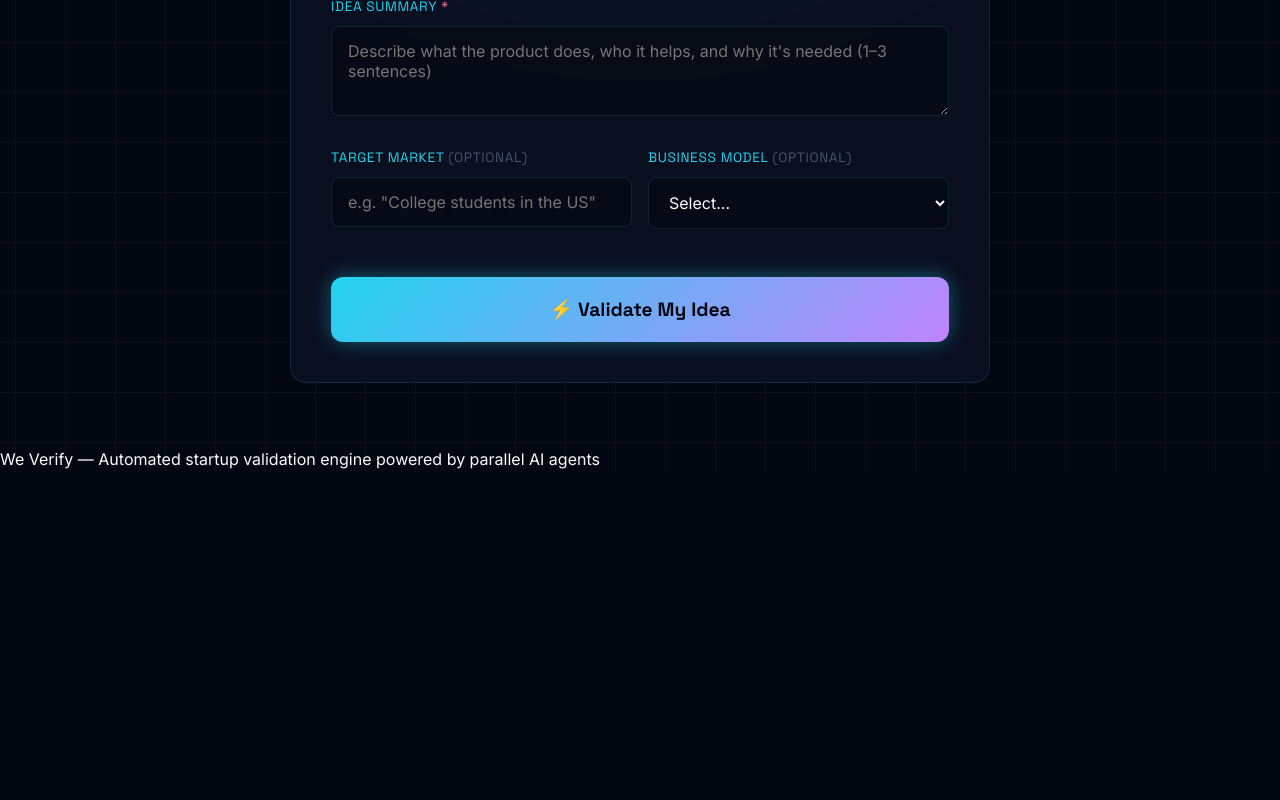
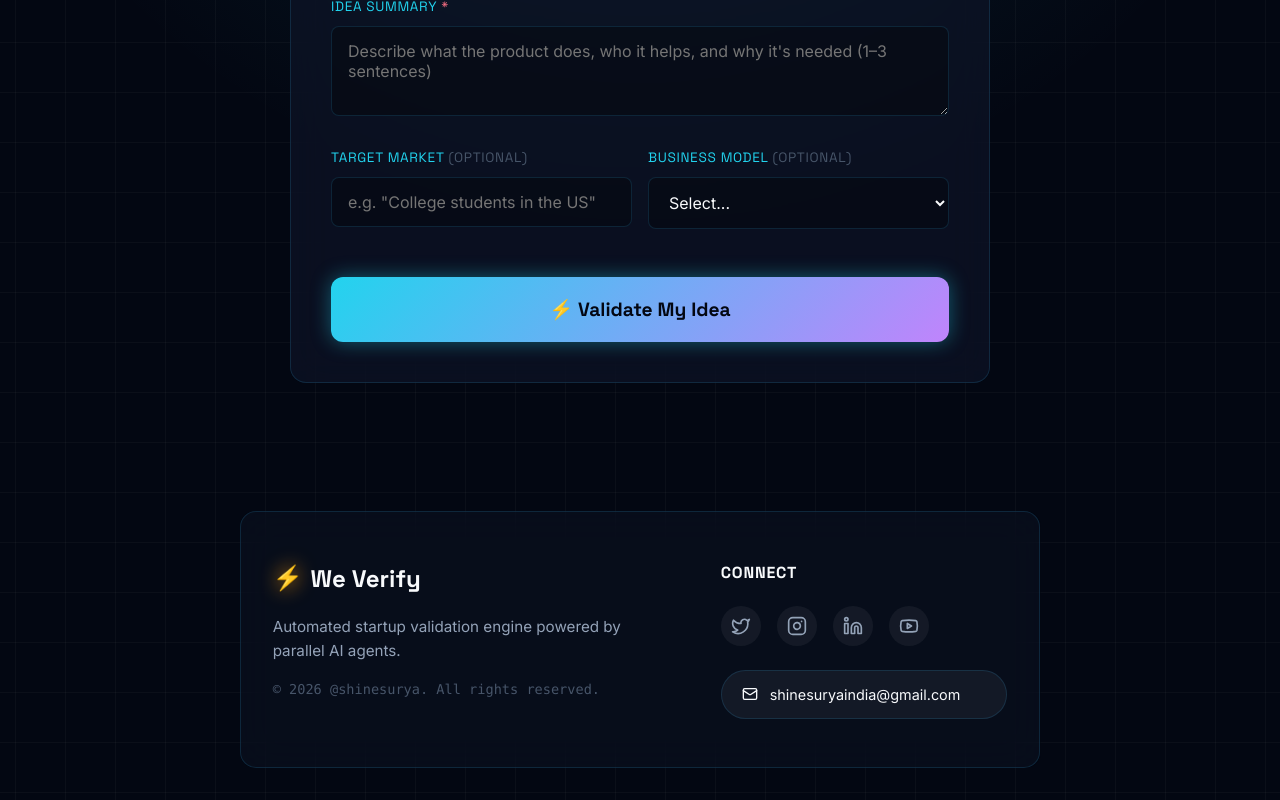
Before and after one commit to Suryabarsaiya/we-verify, a React (Vite) app in the folder client/: page / in a window 1280 px wide. Shown: the part 508-1308 px from the top of the page. Before the commit the page ends 981 px from the top, so only its background shows below. Built offline with nearby package versions, Linux system fonts and the light colour scheme; no server answers.

Commit message:
feat: expert UI/UX footer with personal links

```diff
--- a/client/src/App.css
+++ b/client/src/App.css
@@ -714,3 +714,132 @@ h5 {
         grid-template-columns: 1fr;
     }
 }
+
+/* ════ EXPERT UI/UX FOOTER ════ */
+.app-footer {
+    max-width: 1200px;
+    margin: 4rem auto 2rem;
+    padding: 3rem 2rem;
+    background: rgba(15, 23, 42, 0.4);
+    border: 1px solid var(--glass-border);
+    border-radius: var(--radius-lg);
+    backdrop-filter: blur(20px);
+}
+
+.footer-content {
+    display: flex;
+    justify-content: space-between;
+    flex-wrap: wrap;
+    gap: 3rem;
+}
+
+.footer-brand {
+    max-width: 400px;
+}
+
+.logo-small {
+    display: flex;
+    align-items: center;
+    gap: 0.5rem;
+    margin-bottom: 1rem;
+}
+
+.logo-icon.small {
+    font-size: 1.5rem;
+}
+
+.logo-small h2 {
+    font-family: var(--font-heading);
+    font-size: 1.5rem;
+    font-weight: 700;
+    color: var(--text-primary);
+}
+
+.footer-brand p {
+    color: var(--text-secondary);
+    font-size: 0.95rem;
+    line-height: 1.6;
+    margin-bottom: 1rem;
+}
+
+.footer-brand .copyright {
+    color: var(--text-muted);
+    font-size: 0.85rem;
+    font-family: var(--font-mono);
+}
+
+.footer-links h3 {
+    font-size: 1rem;
+    color: var(--text-primary);
+    margin-bottom: 1.25rem;
+    font-family: var(--font-heading);
+    text-transform: uppercase;
+    letter-spacing: 0.05em;
+}
+
+.social-links {
+    display: flex;
+    gap: 1rem;
+    margin-bottom: 1.5rem;
+}
+
+.social-icon {
+    display: flex;
+    align-items: center;
+    justify-content: center;
+    width: 40px;
+    height: 40px;
+    border-radius: 50%;
+    background: rgba(255, 255, 255, 0.05);
+    color: var(--text-secondary);
+    transition: all 0.3s ease;
+    border: 1px solid transparent;
+}
+
+.social-icon:hover {
+    background: rgba(34, 211, 238, 0.1);
+    color: var(--neon-cyan);
+    border-color: var(--neon-cyan);
+    box-shadow: 0 0 15px rgba(34, 211, 238, 0.2);
+    transform: translateY(-2px);
+}
+
+.email-link {
+    display: flex;
+    align-items: center;
+    gap: 0.75rem;
+    padding: 0.75rem 1.25rem;
+    background: rgba(255, 255, 255, 0.05);
+    border: 1px solid var(--glass-border);
+    border-radius: 100px;
+    color: var(--text-primary);
+    text-decoration: none;
+    font-size: 0.9rem;
+    transition: all 0.3s ease;
+    width: fit-content;
+}
+
+.email-link .arrow-icon {
+    opacity: 0;
+    transform: translate(-5px, 5px);
+    transition: all 0.3s ease;
+    color: var(--neon-cyan);
+}
+
+.email-link:hover {
+    background: rgba(34, 211, 238, 0.05);
+    border-color: var(--neon-cyan);
+    box-shadow: 0 0 20px rgba(34, 211, 238, 0.15);
+}
+
+.email-link:hover .arrow-icon {
+    opacity: 1;
+    transform: translate(0, 0);
+}
+
+@media (max-width: 768px) {
+    .footer-content {
+        flex-direction: column;
+        gap: 2rem;
+    }
+}
--- a/client/src/App.jsx
+++ b/client/src/App.jsx
@@ -3,6 +3,7 @@ import IdeaForm from './components/IdeaForm';
 import AgentProgress from './components/AgentProgress';
 import ValidationReport from './components/ValidationReport';
 import './App.css';
+import { Mail, Twitter, Instagram, Linkedin, Youtube, ArrowUpRight } from 'lucide-react';
 
 const API_BASE = import.meta.env.VITE_API_URL || '';
 
@@ -109,7 +110,39 @@ export default function App() {
             </main>
 
             <footer className="app-footer">
-                <p>We Verify — Automated startup validation engine powered by parallel AI agents</p>
+                <div className="footer-content">
+                    <div className="footer-brand">
+                        <div className="logo-small">
+                            <span className="logo-icon small">⚡</span>
+                            <h2>We Verify</h2>
+                        </div>
+                        <p>Automated startup validation engine powered by parallel AI agents.</p>
+                        <p className="copyright">© {new Date().getFullYear()} @shinesurya. All rights reserved.</p>
+                    </div>
+
+                    <div className="footer-links">
+                        <h3>Connect</h3>
+                        <div className="social-links">
+                            <a href="https://x.com/surya_web3" target="_blank" rel="noopener noreferrer" className="social-icon" aria-label="X (Twitter)">
+                                <Twitter size={20} />
+                            </a>
+                            <a href="https://www.instagram.com/suryaweb3?igsh=eHcwM2lyZmd5Z3k3" target="_blank" rel="noopener noreferrer" className="social-icon" aria-label="Instagram">
+                                <Instagram size={20} />
+                            </a>
+                            <a href="https://www.linkedin.com/in/surya-gupta-ai" target="_blank" rel="noopener noreferrer" className="social-icon" aria-label="LinkedIn">
+                                <Linkedin size={20} />
+                            </a>
+                            <a href="https://youtube.com/@shine_surya?si=G6rtGa_6mrkrZlxP" target="_blank" rel="noopener noreferrer" className="social-icon" aria-label="YouTube">
+                                <Youtube size={20} />
+                            </a>
+                        </div>
+                        <a href="mailto:shinesuryaindia@gmail.com" className="email-link">
+                            <Mail size={16} />
+                            <span>shinesuryaindia@gmail.com</span>
+                            <ArrowUpRight size={14} className="arrow-icon" />
+                        </a>
+                    </div>
+                </div>
             </footer>
         </div>
     );
```
